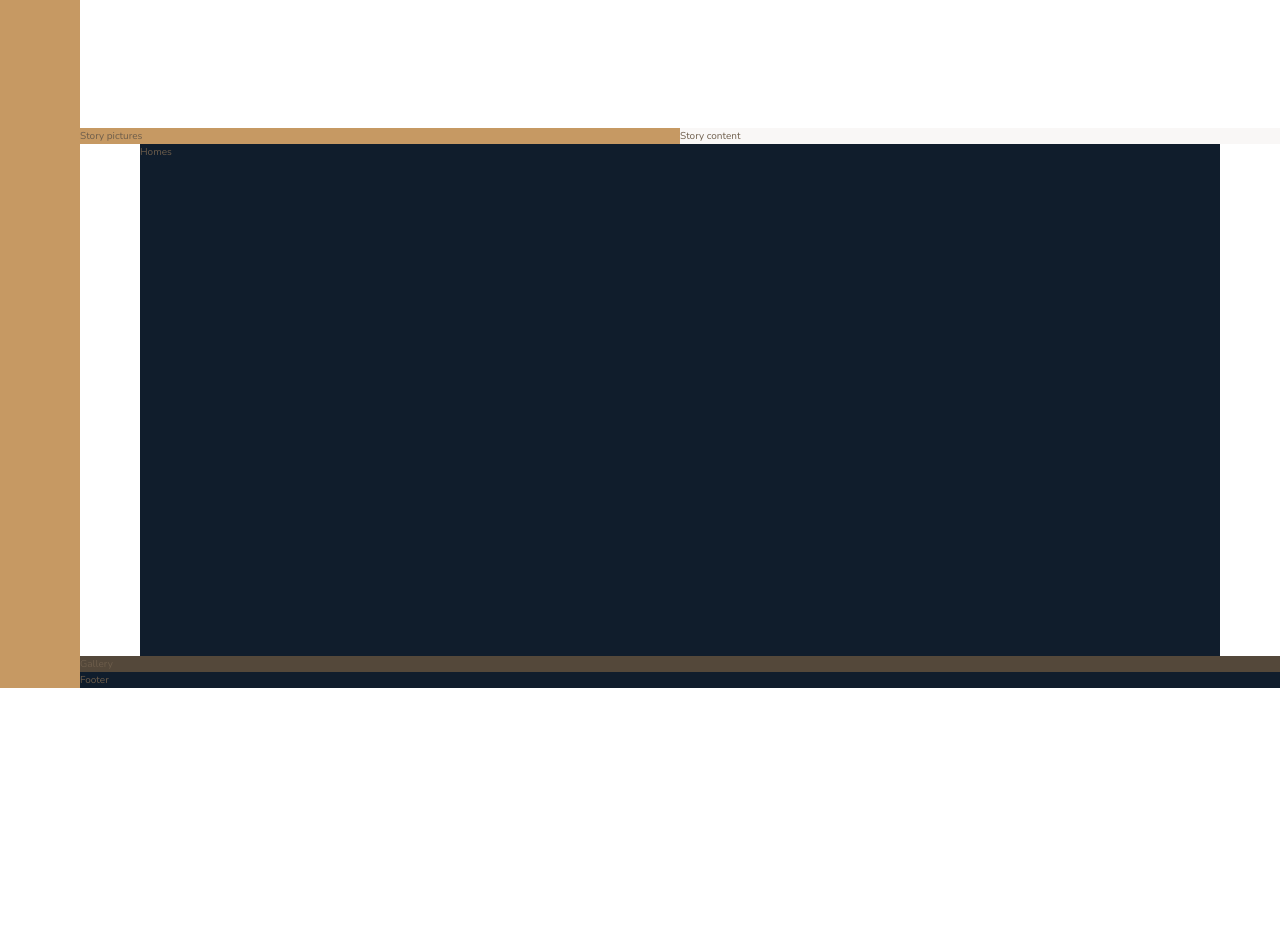
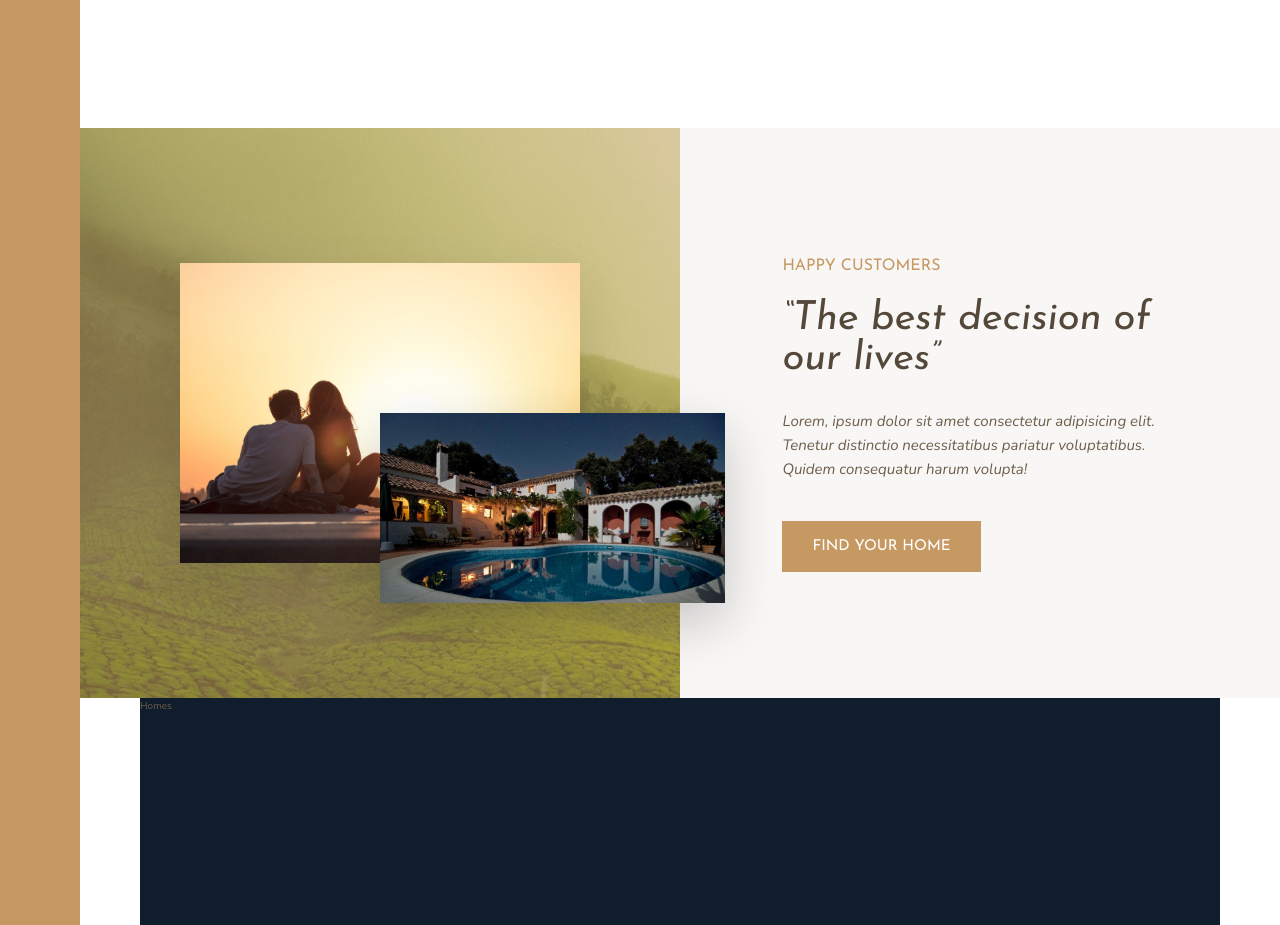
Before and after one commit to alexticovschi/Advanced-CSS-and-Sass-Course, a website: page Nexter/index.html in a window 1280 px wide. Shown: the part 1180-2105 px from the top of the page. Before the commit the page ends 1868 px from the top, so only its background shows below. Drawn offline with nearby package versions, Linux system fonts and the light colour scheme.

Commit message:
building the story section

```diff
--- a/Nexter/index.html
+++ b/Nexter/index.html
@@ -81,11 +81,15 @@
         </section>
 
         <div class="story__pictures">
-            Story pictures
+            <img src="img/story-1.jpeg" alt="Couple with new house" class="story__img--1">
+            <img src="img/story-2.jpeg" alt="New house" class="story__img--2">
         </div>
 
         <div class="story__content">
-            Story content
+            <h3 class="heading-3 mb-sm">Happy Customers</h3>
+            <h2 class="heading-2 heading-2--dark mb-md">&ldquo;The best decision of our lives&rdquo;</h2>
+            <p class="story__text">Lorem, ipsum dolor sit amet consectetur adipisicing elit. Tenetur distinctio necessitatibus pariatur voluptatibus. Quidem consequatur harum volupta!</p>
+            <button class="btn">Find your home</button>
         </div>
 
         <section class="homes">
--- a/Nexter/sass/_story.scss
+++ b/Nexter/sass/_story.scss
@@ -2,10 +2,50 @@
     &__pictures {
         background-color: $color-primary;
         grid-column: full-start / col-end 4;
+        background-image: linear-gradient(rgba($color-primary, .5), rgba($color-primary, .5)), url(../img/back.jpg);
+
+        display: grid;
+        grid-template-rows: repeat(6, 1fr);
+        grid-template-columns: repeat(6, 1fr);
+        align-items: center;
+    }
+
+    &__img--1 {
+        width: 100%;
+        grid-row: 2 / 6;
+        grid-column: 2 / 6;
+        box-shadow: 0 2rem 5rem rgba(#000, .1);
+    }
+
+    &__img--2 {
+        width: 115%;
+        grid-row: 4 / 6;
+        grid-column: 4 / 7;
+        z-index: 10;
+        box-shadow: 0 2rem 5rem rgba(#000, .2);
     }
 
     &__content {
         background-color: $color-grey-light-1;
         grid-column: col-start 5 / full-end;
+
+        padding: 6rem 8vw;
+
+        /*
+        display: flex;
+        flex-direction: column;
+        justify-content: center;
+        align-items: flex-start;
+        */
+
+        display: grid;
+        align-content: center;
+        justify-items: start;
+    }
+
+    &__text {
+        font-size: 1.5rem;
+        font-style: italic;
+        margin-bottom: 4rem;
     }
 }
--- a/Nexter/sass/_typography.scss
+++ b/Nexter/sass/_typography.scss
@@ -6,12 +6,29 @@
 .heading-1 {
     @extend %heading;
 }
+
 .heading-2 {
     @extend %heading;
+    font-size: 4rem;
+    font-style: italic;
+    line-height: 1;
+
+    &--light {
+        color: $color-grey-light-1;
+    }
+    &--dark {
+        color: $color-grey-dark-1;
+    }
 }
+
 .heading-3 {
     @extend %heading;
+    font-size: 1.6rem;
+    color: $color-primary;
+    text-transform: uppercase;
+
 }
+
 .heading-4 {
     @extend %heading;
     font-size: 1.9rem;
@@ -23,3 +40,25 @@
         color: $color-grey-dark-1;
     }
 }
+
+.btn {
+    background-color: $color-primary;
+    color: #fff;
+    border: none;
+    border-radius: 0;
+    font-family: $font-display;
+    font-size: 1.5rem;
+    text-transform: uppercase;
+    padding: 1.8rem 3rem;
+    cursor: pointer;
+    transition: all .2s;
+
+    &:hover {
+        background-color: $color-primary-dark;
+    }
+}
+
+.mb-sm { margin-bottom: 2rem; }
+.mb-md { margin-bottom: 3rem; }
+.mb-lg { margin-bottom: 4rem; }
+.mb-hg { margin-bottom: 8rem; }
```
Also changed, not shown: Nexter/css/style.css.
